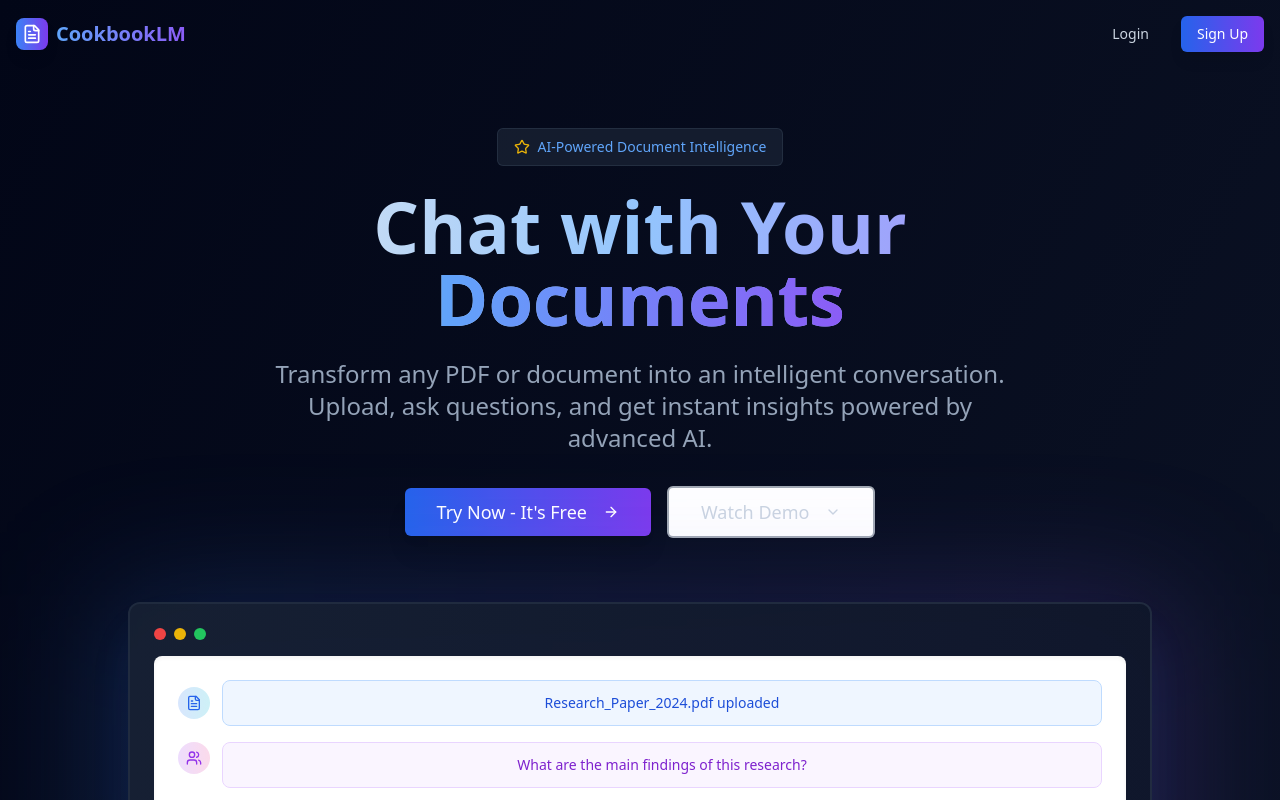
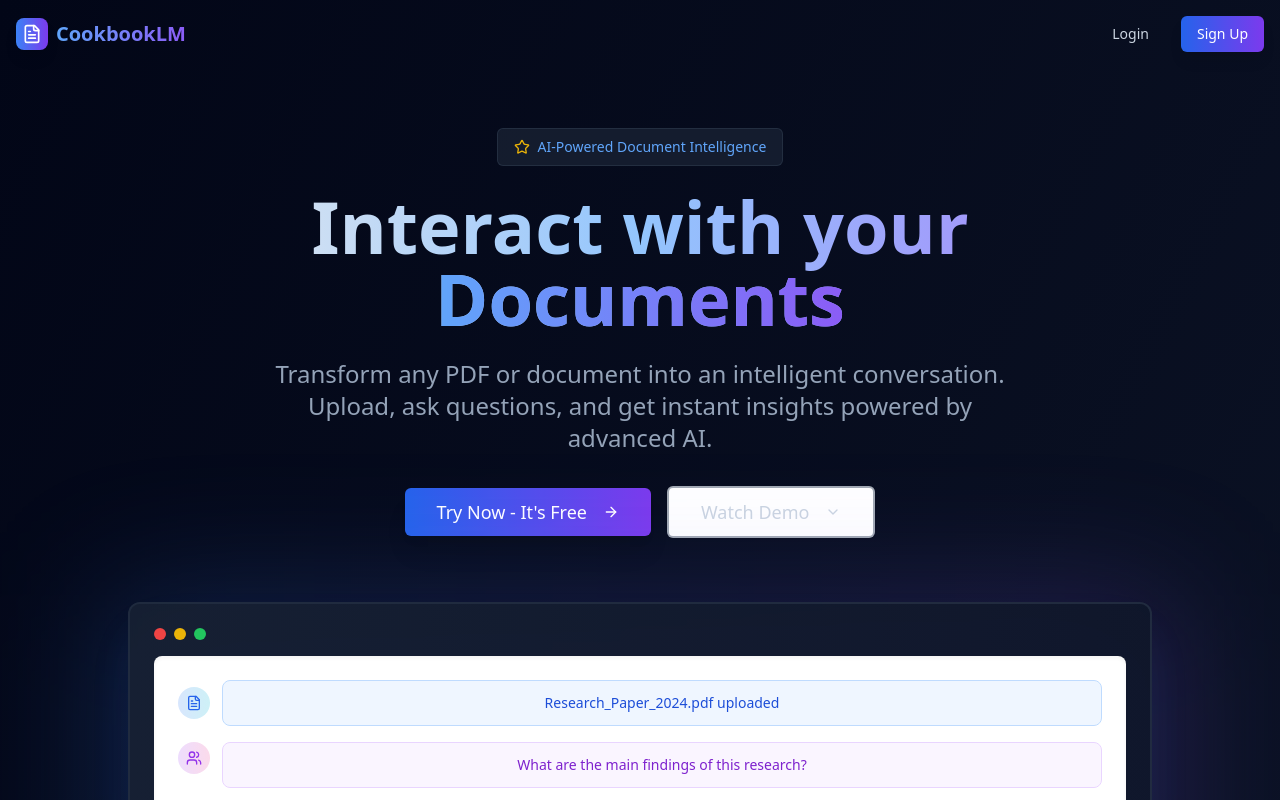
Before and after one commit to voygrdev/cookbookLM, a Next.js app in the folder web-app/: page / in a window 1280 px wide. Shown: the top 800 px of the page. Built offline with nearby package versions, Linux system fonts and the light colour scheme; no server answers.

Commit message:
Final github Readme update

```diff
--- a/web-app/components/landing-page.tsx
+++ b/web-app/components/landing-page.tsx
@@ -244,7 +244,7 @@ const LandingPage = () => {
             </Badge>
 
             <h1 className="text-4xl md:text-6xl lg:text-7xl font-bold mb-6 bg-gradient-to-r from-slate-200 via-blue-300 to-violet-400 bg-clip-text text-transparent leading-tight">
-              Chat with Your
+              Interact with your
               <span className="bg-gradient-to-r from-blue-400 to-violet-500 bg-clip-text text-transparent">
                 {" "}
                 Documents
```
Also changed, not shown: web-app/public/cover.png (added).
